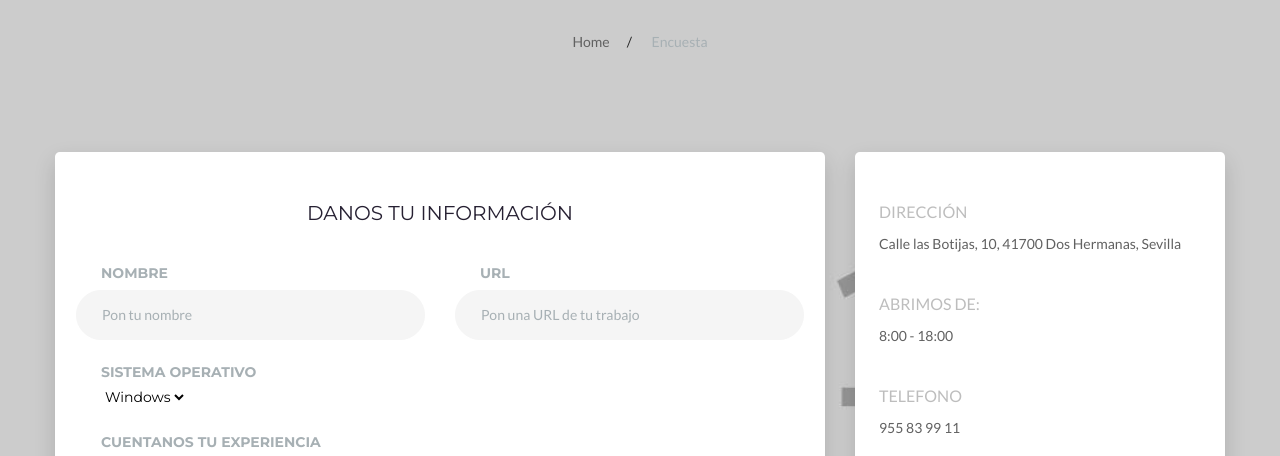
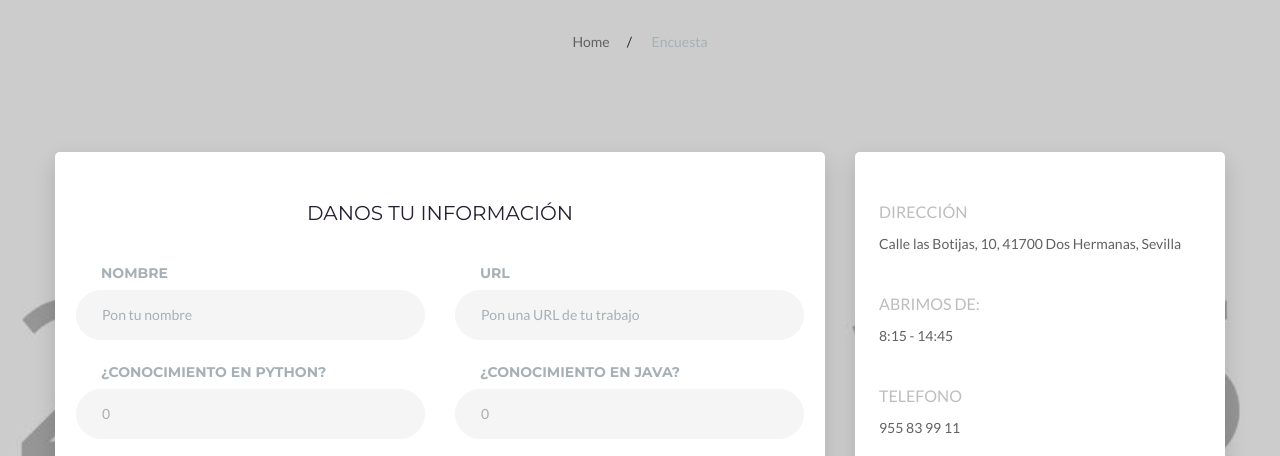
Before and after one commit to alexrr12341/ejercicio_html, a plain HTML site: page site/encuesta.html in a window 1280 px wide. Shown: the part 317-773 px from the top of the page. Drawn offline with Linux system fonts and the light colour scheme.

Commit message:
Añadido formulario

```diff
--- a/site/encuesta.html
+++ b/site/encuesta.html
@@ -100,7 +100,19 @@
                           <input class="form-input" id="forms-last-name" type="url" name="url_control" placeholder="Pon una URL de tu trabajo">
                         </div>
                       </div>
-			<div class="col-md-6">
+ 		      <div class="col-md-6">
+                        <div class="form-wrap form-wrap-validation validation-with-outside-label">
+                          <label class="form-label-outside" for="forms-last-name">¿Conocimiento en Python?</label>
+                          <input class="form-input" id="forms-last-name" type="number" name="number_control" min="0" max="10" value="0">
+                        </div>
+                      </div>
+	              <div class="col-md-6">
+                        <div class="form-wrap form-wrap-validation validation-with-outside-label">
+                          <label class="form-label-outside" for="forms-last-name">¿Conocimiento en Java?</label>
+                          <input class="form-input" id="forms-last-name" type="number" name="number_control" min="0" max="10" value="0">
+                        </div>
+                      </div>
+		      <div class="col-md-6">
 			 <div class="form-wrap form-wrap-validation validation-with-outside-label">
 			  <label class="form-label-outside" for="forms-last-name">Sistema Operativo</label>
 			<label class="form-label-outside" for="forms-last-name">
@@ -111,7 +123,7 @@
        			</select>
 			</label>
 			</div>
-			</div>
+		       </div>
                       <div class="col-md-12">
                         <div class="form-wrap form-wrap-validation validation-with-outside-label">
                           <label class="form-label-outside" for="forms-message">Cuentanos tu experiencia</label>
@@ -137,7 +149,7 @@
                     <dt class="heading-6 text-uppercase">DIRECCIÓN</dt>
                     <dd>Calle las Botijas, 10, 41700 Dos Hermanas, Sevilla</dd>
                     <dt class="heading-6 text-uppercase">Abrimos de:</dt>
-                    <dd>8:00 - 18:00</dd>
+                    <dd>8:15 - 14:45</dd>
                     <dt class="heading-6 text-uppercase">TELEFONO</dt>
                     <dd><a href="tel:#">955 83 99 11</a></dd>
                     <dt class="heading-6 text-uppercase">E-MAIL</dt>
```
